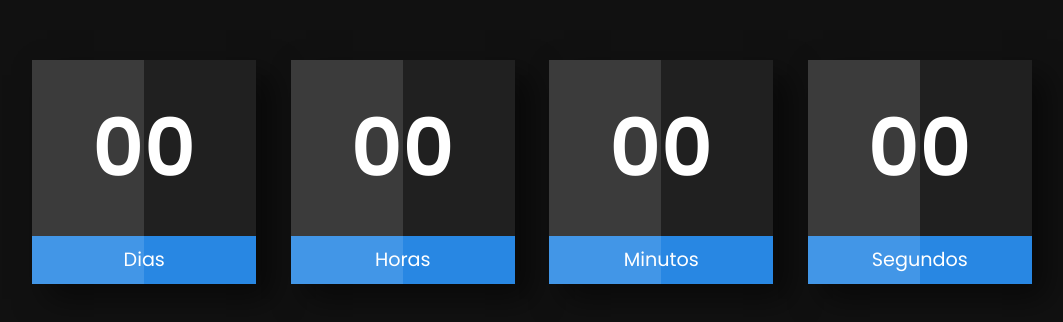
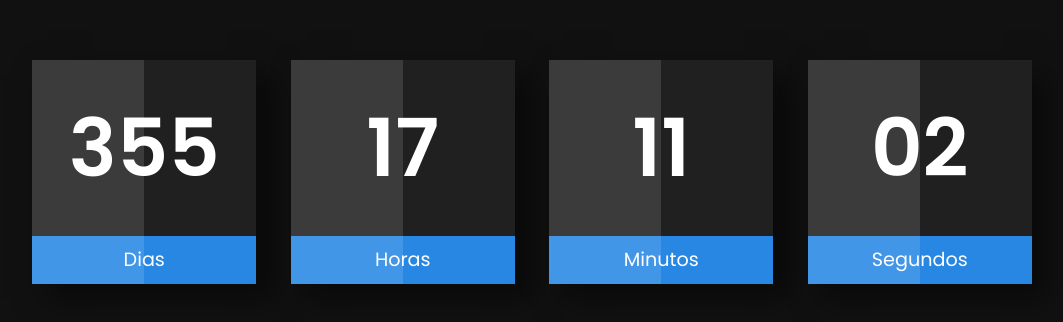
Before and after one commit to GustavoJPereira/Contador-para-data, a plain HTML site: page index.html in a window 1280 px wide. Shown: the part 228-550 px from the top of the page, without its empty margins (108-1171 px from the left). Drawn offline with Linux system fonts and the light colour scheme; the site is published under a folder, as on GitHub Pages, so addresses that start at the root find nothing.

Commit message:
Update index.html

```diff
--- a/index.html
+++ b/index.html
@@ -42,7 +42,7 @@
     </div>
 
 
-    <script src="/javascript/script.js"></script>
+    <script src="javascript/script.js"></script>
 </body>
 
 </html>
```
